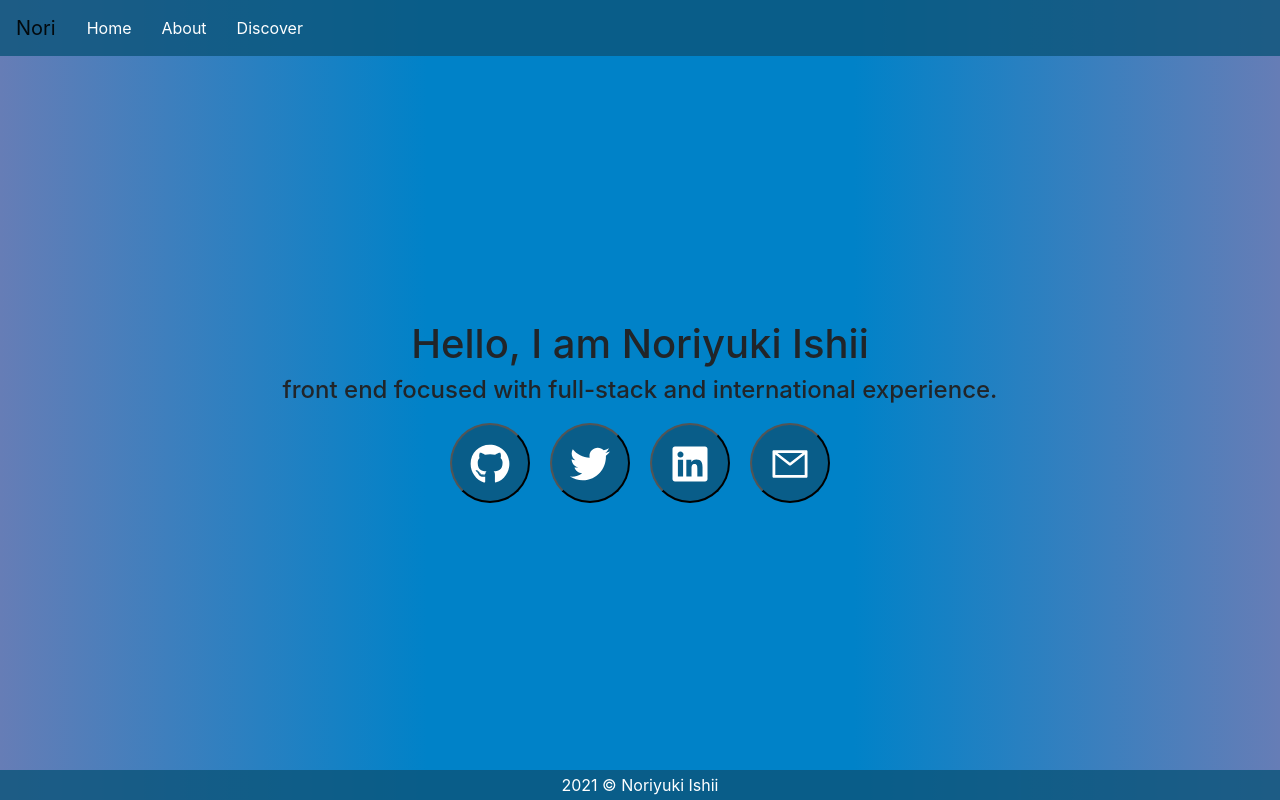
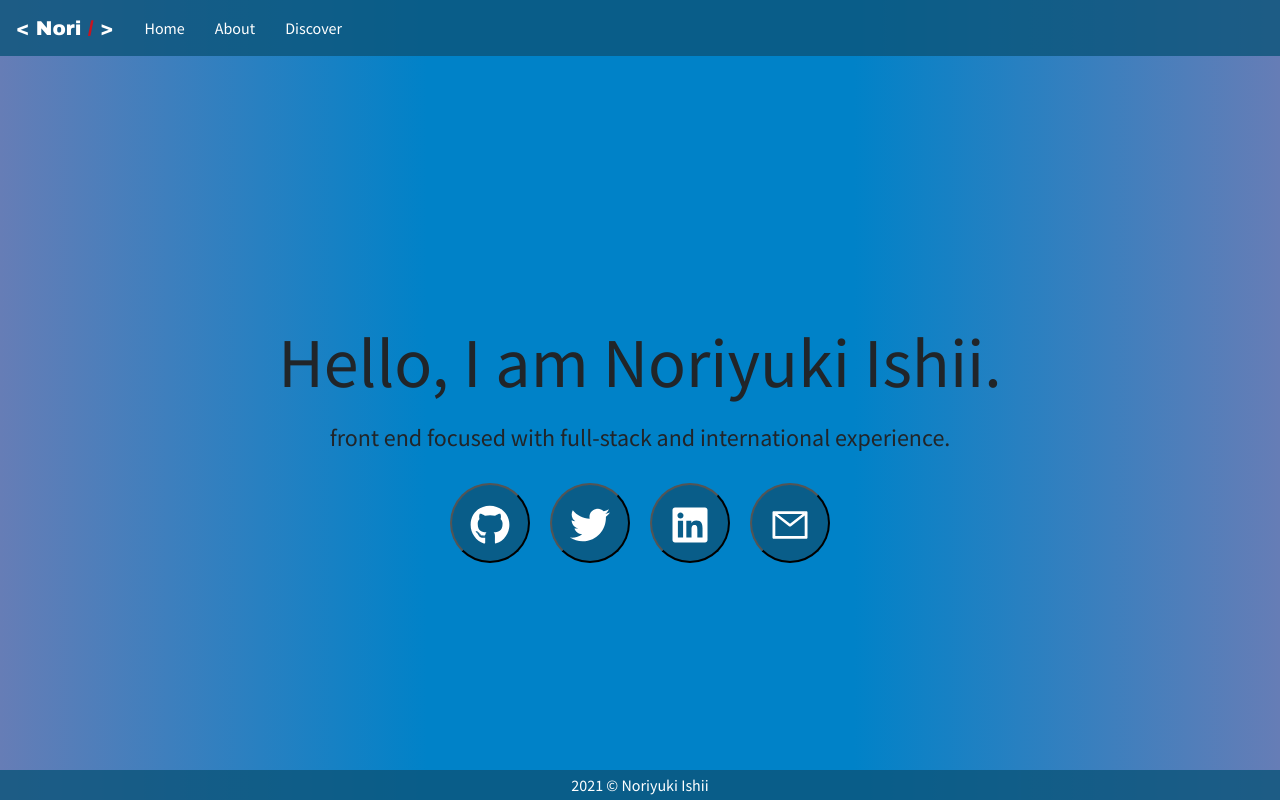
Before and after one commit to noriyuki-ishii-820/react-portfolio, a React (Create React App) app: page / in a window 1280 px wide. Built offline with nearby package versions, Linux system fonts and the light colour scheme; the HTML template or start-up script is replaced by a standard one.

Commit message:
UI polished

```diff
--- a/src/App.css
+++ b/src/App.css
@@ -1,8 +1,12 @@
+@import url('https://fonts.googleapis.com/css2?family=Source+Sans+Pro:wght@400;600&display=swap');
+
 .App {
   background: -webkit-linear-gradient(to right, #667db6, #0082c8, #0082c8, #667db6); /* Chrome 10-25, Safari 5.1-6 */
   background: linear-gradient(to right, #667db6, #0082c8, #0082c8, #667db6); /* W3C, IE 10+/ Edge, Firefox 16+, Chrome 26+, Opera 12+, Safari 7+ */
   display:flex;
   flex-flow: column;
+  font-family: 'Source Sans Pro', sans-serif;
+
 }
 
 .body {
--- a/src/components/Home/Home.css
+++ b/src/components/Home/Home.css
@@ -7,7 +7,16 @@
 .homeTexts {
     text-align:center;
     position:absolute;
+    line-height:30px;
     top:40%;
+}
+
+.homeTexts h1 {
+    font-size:70px;
+}
+
+.homeTexts h4 {
+    margin: 20px 0;
 }
 
 .sns-icon {
--- a/src/components/Home/Home.js
+++ b/src/components/Home/Home.js
@@ -7,7 +7,7 @@ function Home() {
     return (
         <div className="homeBackground">
             <div className="homeTexts">
-                <h1>Hello, I am Noriyuki Ishii</h1>
+                <h1>Hello, I am Noriyuki Ishii.</h1>
                 <h4>front end focused with full-stack and international experience.</h4>
                 {link.map ((each, i)=> {
                     return <a href={each.url} className="sns-btn"><button  key={i} className="sns-icon">{each.icon}</button></a>
--- a/src/components/Navbar/Navbar.css
+++ b/src/components/Navbar/Navbar.css
@@ -1,8 +1,17 @@
+@import url('https://fonts.googleapis.com/css2?family=Archivo+Black&display=swap');
+
 .navbar {
     background-color: rgba(12,84,122,0.8);
 }
 
+.navbar-brand {
+    color:white !important;
+    font-family: 'Archivo Black', sans-serif;
+}
 
+.navbar-brand span {
+    color: #C71420 !important;
+}
 
 .nav-item a {
     margin: 0 15px;
--- a/src/components/Navbar/Navbar.js
+++ b/src/components/Navbar/Navbar.js
@@ -5,9 +5,7 @@ import "./Navbar.css"
 function Navbar() {
   return (
     <nav className="navbar navbar-expand-sm navbar-light">
-      <div className="navbar-brand">
-        Nori
-      </div>
+      <div className="navbar-brand">&lt; Nori <span>/</span> &gt;</div>
       <button class="navbar-toggler" type="button" data-bs-toggle="collapse" data-bs-target="#navbarSupportedContent" aria-controls="navbarSupportedContent" aria-expanded="false" aria-label="Toggle navigation">
         <span class="navbar-toggler-icon"></span>
       </button>
```
